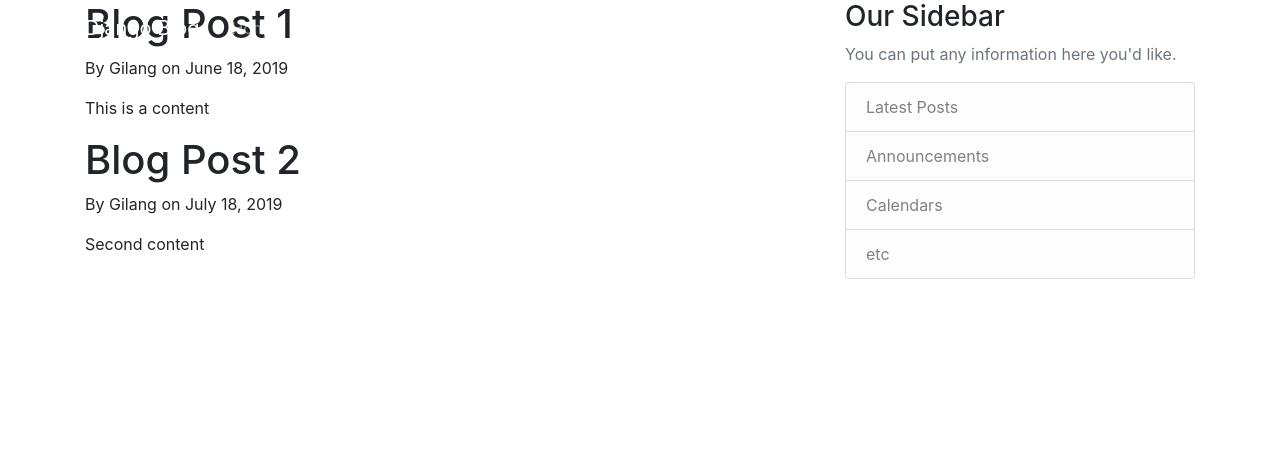
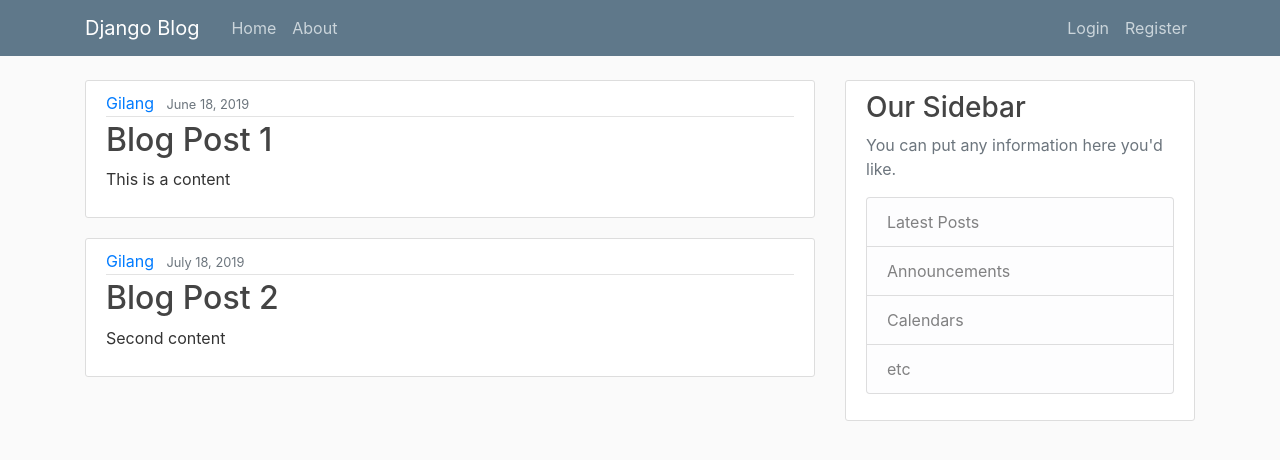
Before and after one commit to grilhami/Django-Simple-Blog, a Django app: page / in a window 1280 px wide. Shown: the top 460 px of the page. Run offline with Django 3.2, Linux system fonts and the light colour scheme; some libraries are stand-ins or nearby versions.

Commit message:
Modify templates
Modfied some html templates and
added a little bit of css.

- Create a static folder to
  include any satic files.
- Added main.css file to give
  come style into the base html.
- Added bootstrap elements for
  each content/blog post.

```diff
--- /dev/null
+++ b/django_project/blog/static/blog/main.css
@@ -0,0 +1,84 @@
+body {
+    background: #fafafa;
+    color: #333333;
+    margin-top: 5rem;
+  }
+
+  h1, h2, h3, h4, h5, h6 {
+    color: #444444;
+  }
+
+  ul {
+    margin: 0;
+  }
+
+  .bg-steel {
+    background-color: #5f788a;
+  }
+
+  .site-header .navbar-nav .nav-link {
+    color: #cbd5db;
+  }
+
+  .site-header .navbar-nav .nav-link:hover {
+    color: #ffffff;
+  }
+
+  .site-header .navbar-nav .nav-link.active {
+    font-weight: 500;
+  }
+
+  .content-section {
+    background: #ffffff;
+    padding: 10px 20px;
+    border: 1px solid #dddddd;
+    border-radius: 3px;
+    margin-bottom: 20px;
+  }
+
+  .article-title {
+    color: #444444;
+  }
+
+  a.article-title:hover {
+    color: #428bca;
+    text-decoration: none;
+  }
+
+  .article-content {
+    white-space: pre-line;
+  }
+
+  .article-img {
+    height: 65px;
+    width: 65px;
+    margin-right: 16px;
+  }
+
+  .article-metadata {
+    padding-bottom: 1px;
+    margin-bottom: 4px;
+    border-bottom: 1px solid #e3e3e3
+  }
+
+  .article-metadata a:hover {
+    color: #333;
+    text-decoration: none;
+  }
+
+  .article-svg {
+    width: 25px;
+    height: 25px;
+    vertical-align: middle;
+  }
+
+  .account-img {
+    height: 125px;
+    width: 125px;
+    margin-right: 20px;
+    margin-bottom: 16px;
+  }
+
+  .account-heading {
+    font-size: 2.5rem;
+  }
--- a/django_project/blog/templates/blog/base.html
+++ b/django_project/blog/templates/blog/base.html
@@ -1,3 +1,4 @@
+{% load static %}
 <!DOCTYPE html>
 <html>
     <head>
@@ -7,6 +8,7 @@
 
         <!-- Bootstrap CSS -->
         <link rel="stylesheet" href="https://stackpath.bootstrapcdn.com/bootstrap/4.3.1/css/bootstrap.min.css" integrity="sha384-ggOyR0iXCbMQv3Xipma34MD+dH/1fQ784/j6cY/iJTQUOhcWr7x9JvoRxT2MZw1T" crossorigin="anonymous">
+        <link rel="stylesheet" type="text/css" href="{% static 'blog/main.css' %}">
         {% if title %}
             <title>Django Blog - {{ title }}</title>
         {% else %}
@@ -23,8 +25,8 @@
                 </button>
                 <div class="collapse navbar-collapse" id="navbarToggle">
                     <div class="navbar-nav mr-auto">
-                    <a class="nav-item nav-link" href="/">Home</a>
-                    <a class="nav-item nav-link" href="/about">About</a>
+                    <a class="nav-item nav-link" href="{% url 'blog-home' %}">Home</a>
+                    <a class="nav-item nav-link" href="{% url 'blog-about' %}">About</a>
                     </div>
                     <!-- Navbar Right Side -->
                     <div class="navbar-nav">
--- a/django_project/blog/templates/blog/home.html
+++ b/django_project/blog/templates/blog/home.html
@@ -2,8 +2,15 @@
 
 {% block content %}
     {% for post in posts %}
-        <h1>{{ post.title }}</h1>
-        <p>By {{ post.author }} on {{ post.date_posted }}</p>
-        <p>{{ post.content }}</p>
+        <article class="media content-section">
+            <div class="media-body">
+              <div class="article-metadata">
+                <a class="mr-2" href="#">{{ post.author }}</a>
+                <small class="text-muted">{{ post.date_posted }}</small>
+              </div>
+              <h2><a class="article-title" href="#">{{ post.title }}</a></h2>
+              <p class="article-content">{{ post.content }}</p>
+            </div>
+          </article>
     {% endfor %}
 {% endblock content %}
```
